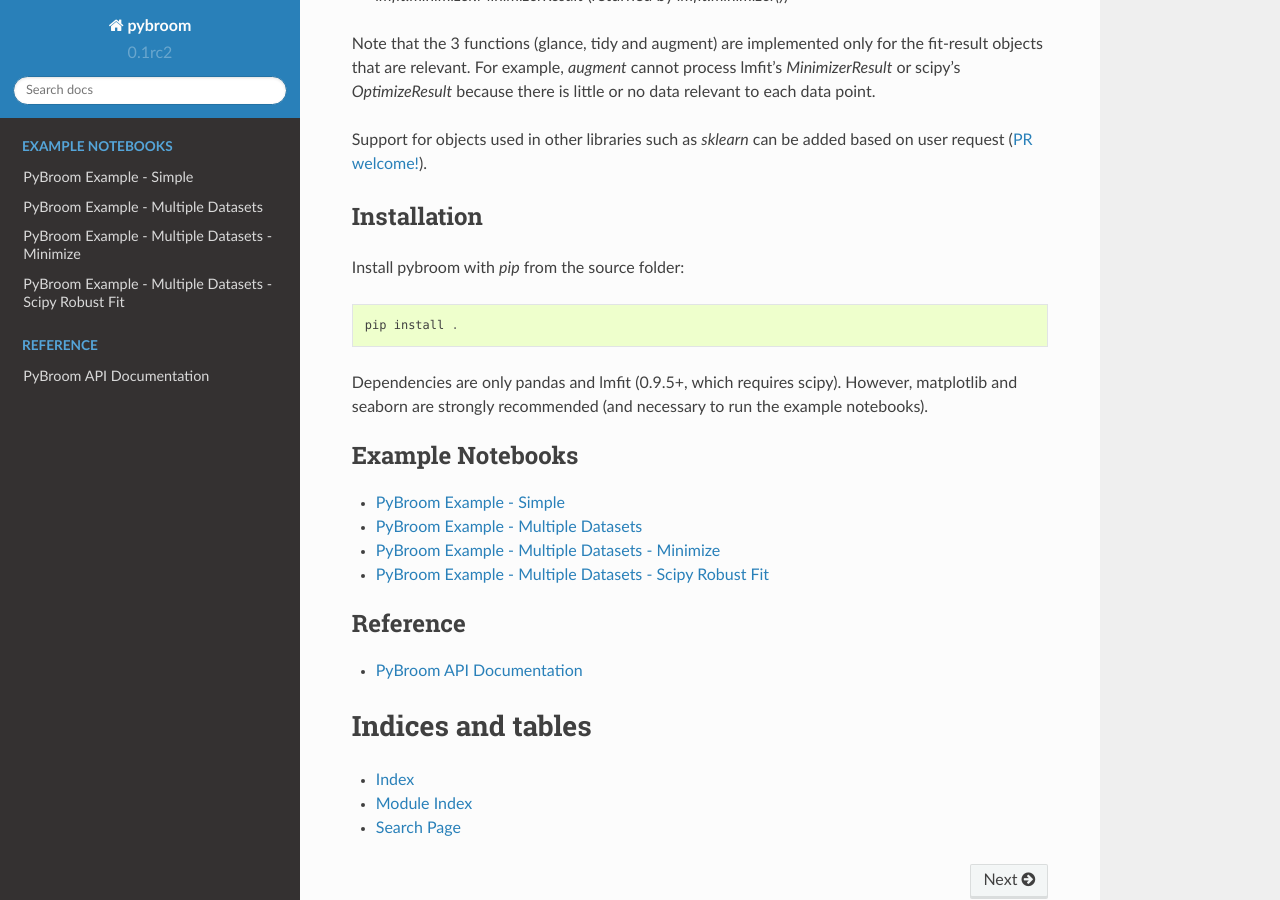
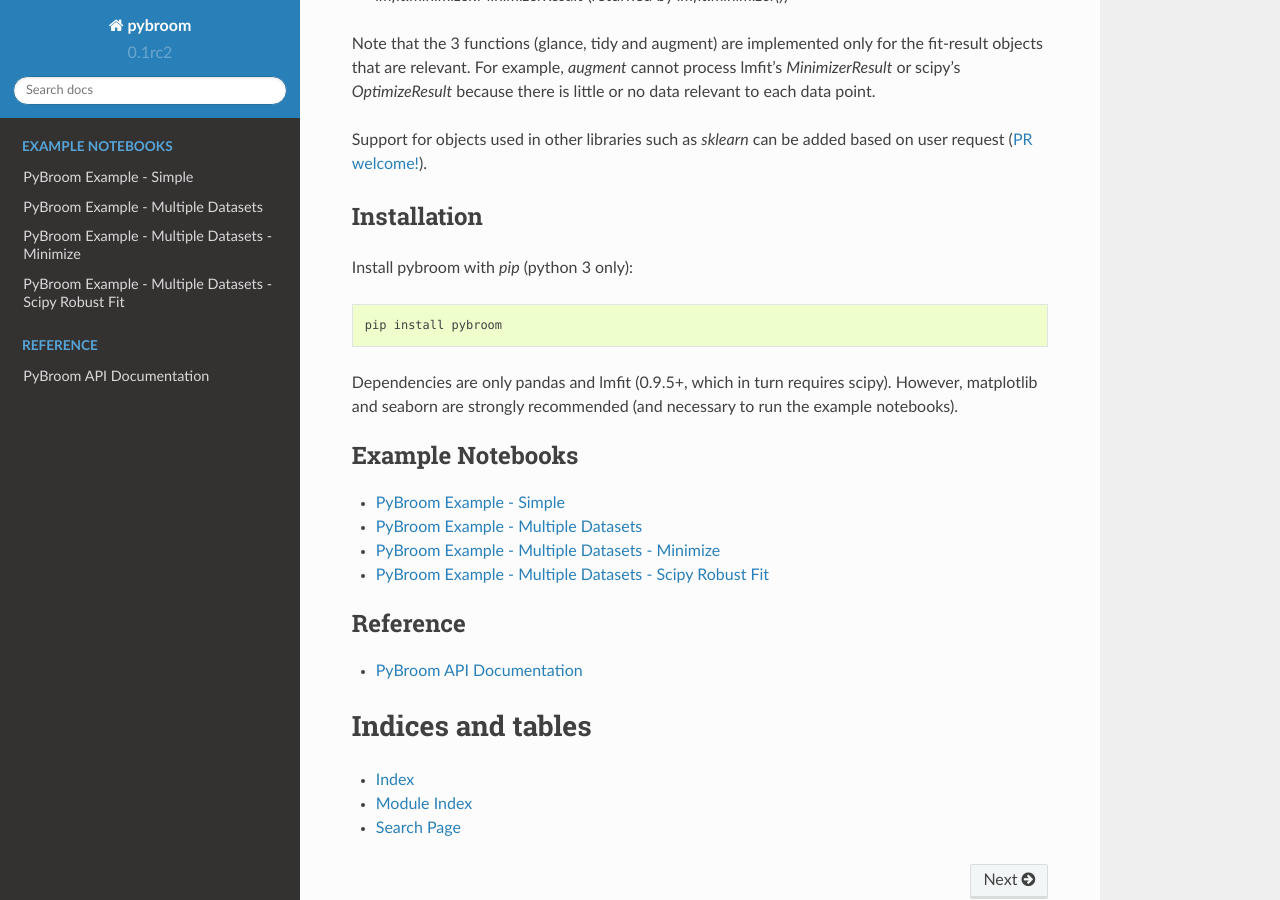
Before and after one commit to tritemio/pybroom, a Sphinx documentation site: the page built from docs/index.rst, in a window 1280 px wide and 900 px high, scrolled down 704 px. Built offline with Sphinx 7.4.7 and the Read the Docs theme 2.0.0, drawn with Linux system fonts in a browser that asks for light colours.

Commit message:
Docs: update install instructions

```diff
--- a/docs/index.rst
+++ b/docs/index.rst
@@ -57,11 +57,11 @@
 Installation
 ------------
 
-Install pybroom with `pip` from the source folder::
+Install pybroom with `pip` (python 3 only)::
 
-    pip install .
+    pip install pybroom
 
-Dependencies are only pandas and lmfit (0.9.5+, which requires scipy).
+Dependencies are only pandas and lmfit (0.9.5+, which in turn requires scipy).
 However, matplotlib and seaborn are strongly recommended (and necessary
 to run the example notebooks).
 
--- a/setup.py
+++ b/setup.py
@@ -36,7 +36,7 @@
 See `this video <https://www.youtube.com/watch?v=eM3Ha0kTAz4>`__
 for details of the philosophy behind broom and pybroom.
 
-See the `pybroom homepage<http://pybroom.readthedocs.io/>`__ for more info.
+See the `pybroom homepage <http://pybroom.readthedocs.io/>`__ for more info.
 """
 
 setup(
```
